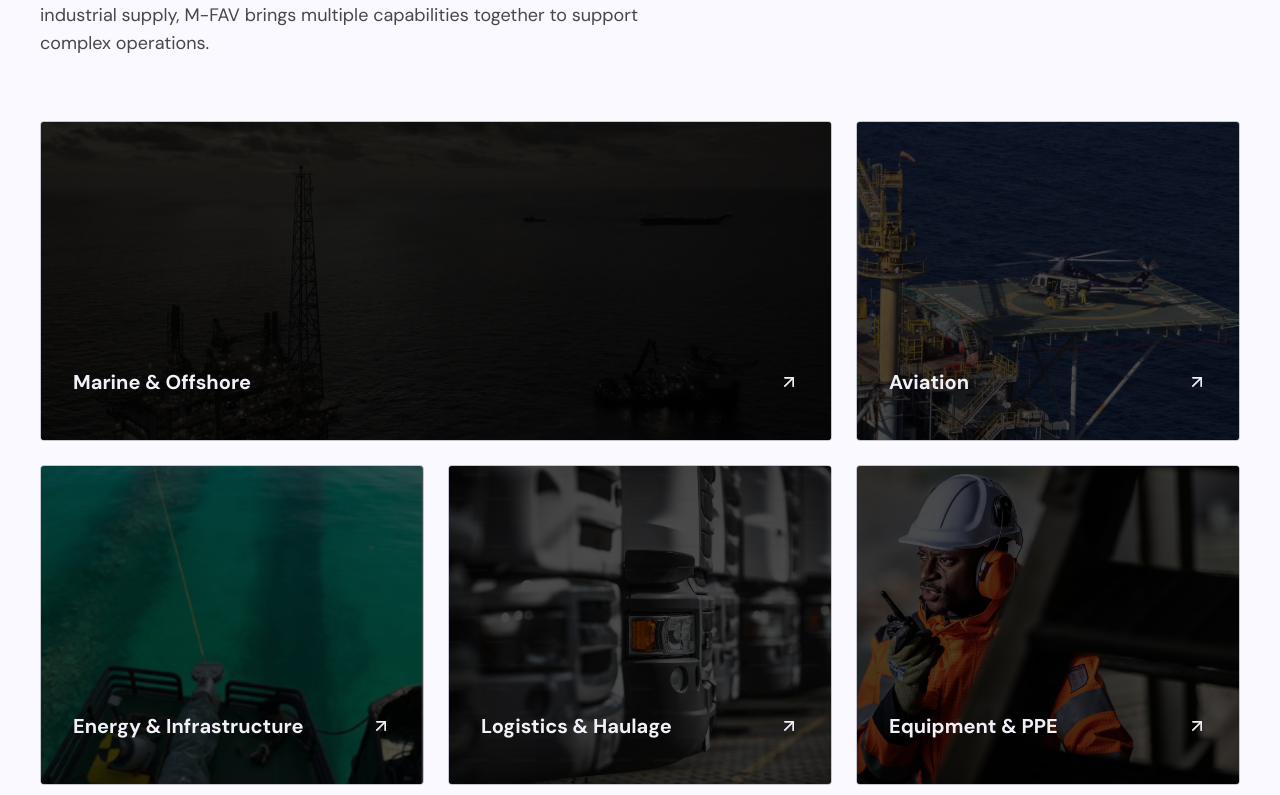
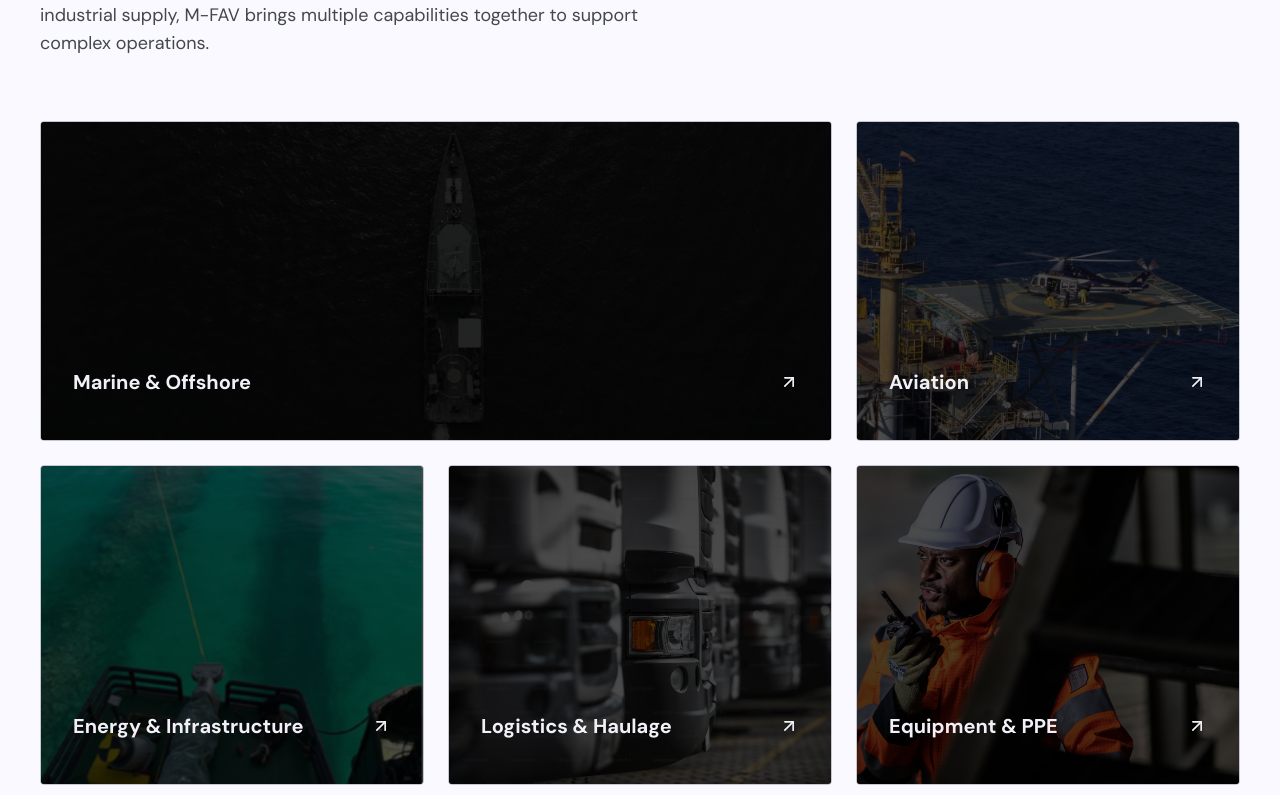
Before and after one commit to ScrappyAT/MFAV, a React (Vite) app: page / in a window 1280 px wide. Shown: the part 985-1780 px from the top of the page. Built offline with nearby package versions, Linux system fonts and the light colour scheme; the HTML template or start-up script is replaced by a standard one.

Commit message:
wire marine-offshore dedicated GIF into capabilities panel, featured cards and service detail

```diff
--- a/src/components/Capabilities.jsx
+++ b/src/components/Capabilities.jsx
@@ -10,7 +10,7 @@ import { useInView, revealClass } from '../hooks/useInView';
 // the closest existing placeholder. Flagged again in the Phase 2 report,
 // not a new gap.
 const IMAGE_BY_DIVISION = {
-  'marine-offshore': '/assets/images/hero_section.jpg',
+  'marine-offshore': '/assets/images/marine_offshore.gif',
   aviation: '/assets/images/division_aviation.jpg',
   'energy-infrastructure': '/assets/images/energy and infrasture division.png',
   'logistics-haulage': '/assets/images/division_logistics.jpeg',
--- a/src/components/FeaturedServices.jsx
+++ b/src/components/FeaturedServices.jsx
@@ -18,7 +18,7 @@ const FEATURED = [
     id: 'offshore-marine',
     title: 'Offshore Marine Operations',
     description: 'Vessel management and marine support for offshore assets, covering crew transfer, AGO supply coordination and security escort. We keep vessels on station, compliant and available.',
-    image: '/assets/images/hero_section.jpg',
+    image: '/assets/images/marine_offshore.gif',
     graded: true,
     to: '/services/marine-offshore',
   },
@@ -26,7 +26,7 @@ const FEATURED = [
     id: 'vessel-chartering',
     title: 'Vessel Chartering',
     description: 'Chartering of FSIVs, anchor handling vessels, platform supply vessels and specialised offshore craft. We match the vessel to the scope and manage the contract through to demobilisation.',
-    image: '/assets/images/hero_section.jpg',
+    image: '/assets/images/marine_offshore.gif',
     graded: true,
     to: '/services/marine-offshore',
   },
--- a/src/content/services.js
+++ b/src/content/services.js
@@ -36,7 +36,7 @@
 export const SERVICES = {
   'marine-offshore': {
     positioning: 'Vessel management, chartering and offshore support for operations that cannot afford downtime.',
-    image: '/assets/images/hero_section.jpg',
+    image: '/assets/images/marine_offshore.gif',
     graded: true,
     overview: [
       'Offshore operations are measured in vessel availability. A craft off-hire for a certification lapse, a fuel transfer that misses a window, a crew change that slips a tide — each one costs more than the vessel day rate it interrupts.',
```
Also changed, not shown: public/assets/images/marine_offshore.gif (added).
